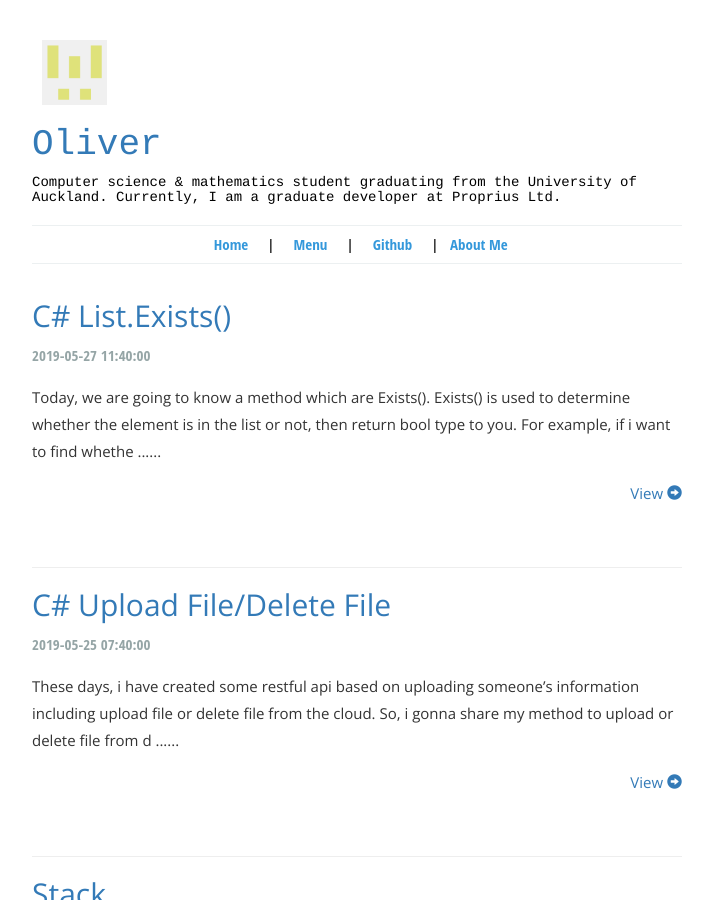
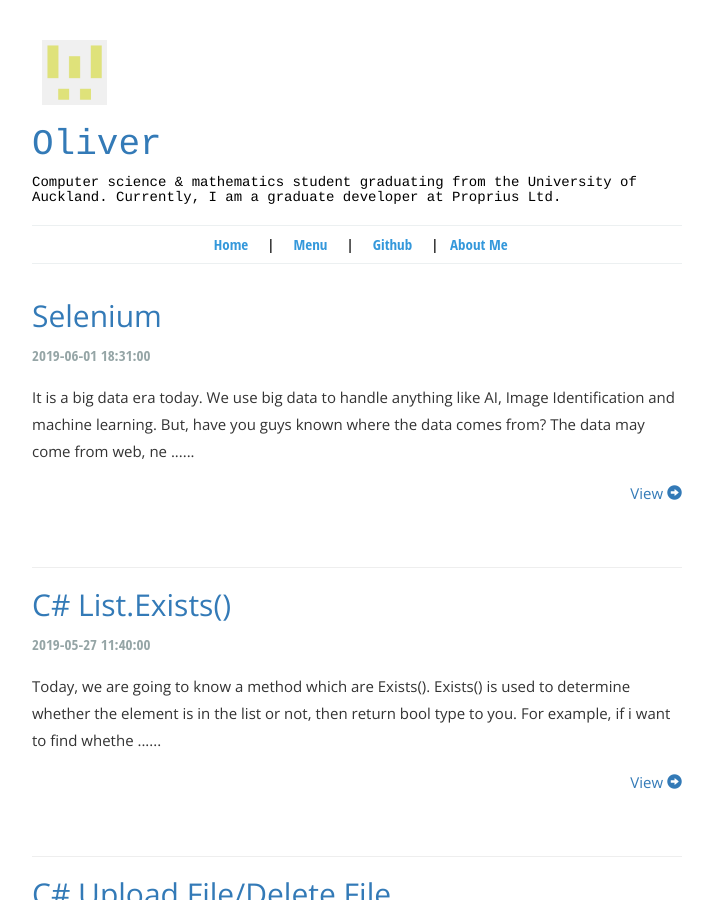
Before and after one commit to dsy401/OliBlog, a Jekyll site: the page built from index.html, in a window 1280 px wide and 900 px high. Shown: the whole window, without its empty margins (283-996 px from the left). Built offline with Jekyll 4.4.1, drawn with Linux system fonts in a browser that asks for light colours.

Commit message:
Moved '_drafts/selenium.md' to '_posts/2019-06-01-selenium.md' via CloudCannon

````diff
--- a/_drafts/selenium.md
+++ b/_posts/2019-06-01-selenium.md
@@ -13,30 +13,47 @@ It is a big data era today. We use big data to handle anything like AI, Image Id
 
 Here to talk about the more important PhantomJS, PhantomJS is a WebKit-based server-side JavaScript API that supports the Web without browser support. It supports various Web standards quickly and natively: Dom processing, CSS selector, JSON, etc. . PhantomJS can be used for page automation, network monitoring, web page capture, and no interface testing
 
+**Declare browser object**
+
 &nbsp;
 
-**Declare browser object**
-```python
+Above we know that selenium supports a lot of browsers, but if you want to declare and call the browser you need to:
+
+~~~python
 from selenium import webdriver
 
 browser = webdriver.Chrome()
 browser = webdriver.Firefox()
-```
-```python
+~~~
+
+&nbsp;
+
+Here are just two examples, of course, other supported browsers can be called this way.
+
+**Access page**
+
+~~~python
 from selenium import webdriver
 
 browser = webdriver.Chrome()
 
-browser.get("http://www.baidu.com")
+browser.get("http://www.tradme.co.nz")
 print(browser.page_source)
 browser.close()
-```
-```python
+~~~
+
+&nbsp;
+
+After the above code runs, it will automatically open the Chrome browser, and log in Baidu to print the source code of Baidu homepage, then close the browser.
+
+**Find element: Single element lookup**
+
+~~~python
 from selenium import webdriver
 
 browser = webdriver.Chrome()
 
-browser.get("http://www.taobao.com")
+browser.get("http://www.tradme.co.nz")
 input_first = browser.find_element_by_id("q")
 input_second = browser.find_element_by_css_selector("#q")
 input_third = browser.find_element_by_xpath('//*[@id="q"]')
@@ -44,4 +61,23 @@ print(input_first)
 print(input_second)
 print(input_third)
 browser.close()
-```
+~~~
+
+&nbsp;
+
+Here is a list of commonly used methods for finding elements:
+
+1. find\_element\_by\_name
+2. find\_element\_by\_id
+3. find\_element\_by\_xpath
+4. find\_element\_by\_link\_text
+5. find\_element\_by\_partial\_link\_text
+6. find\_element\_by\_tag\_name
+7. find\_element\_by\_class\_name
+8. find\_element\_by\_css\_selector
+
+**Find element: Multiple element lookup**
+
+In fact, the difference between multiple elements lookup and single element lookup is 's' of find\_elements. For example, single element is find\_element and multiple element is find\_elements.
+
+Hope this can be useful for you.
````
